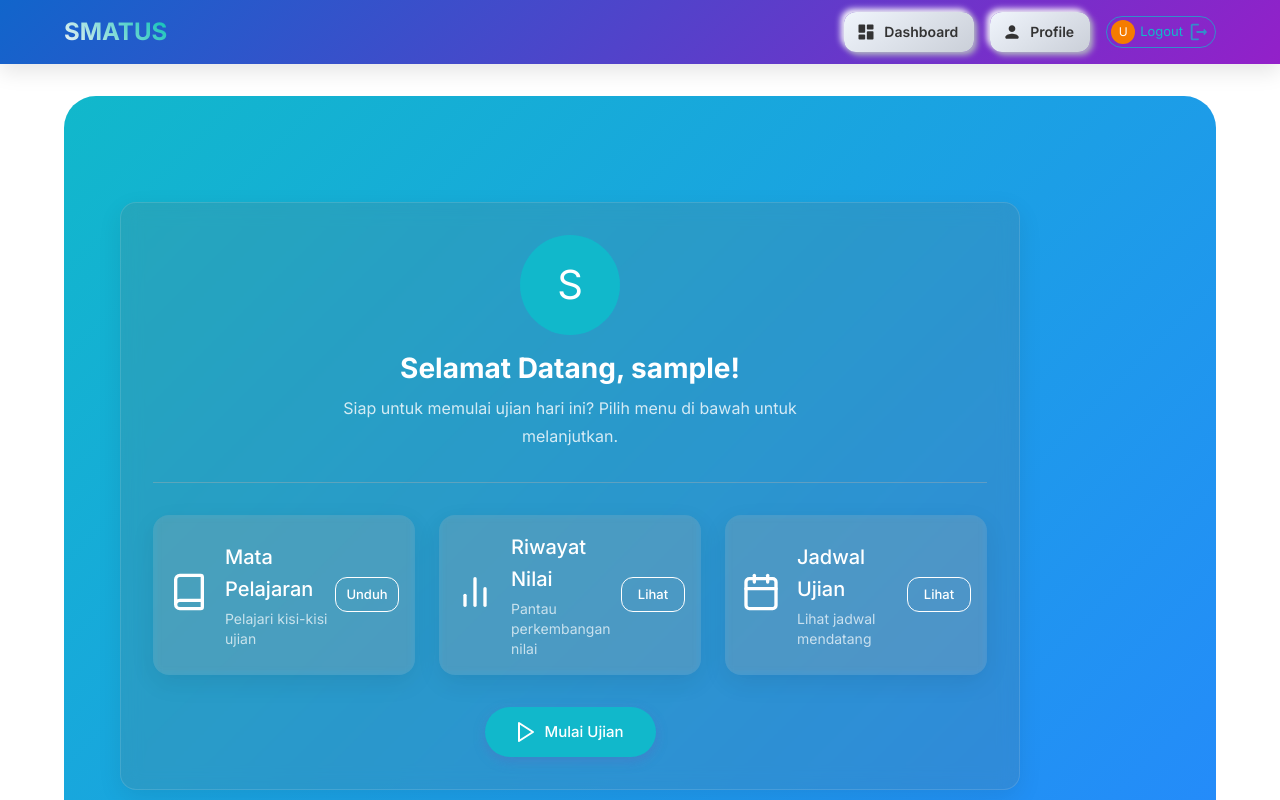
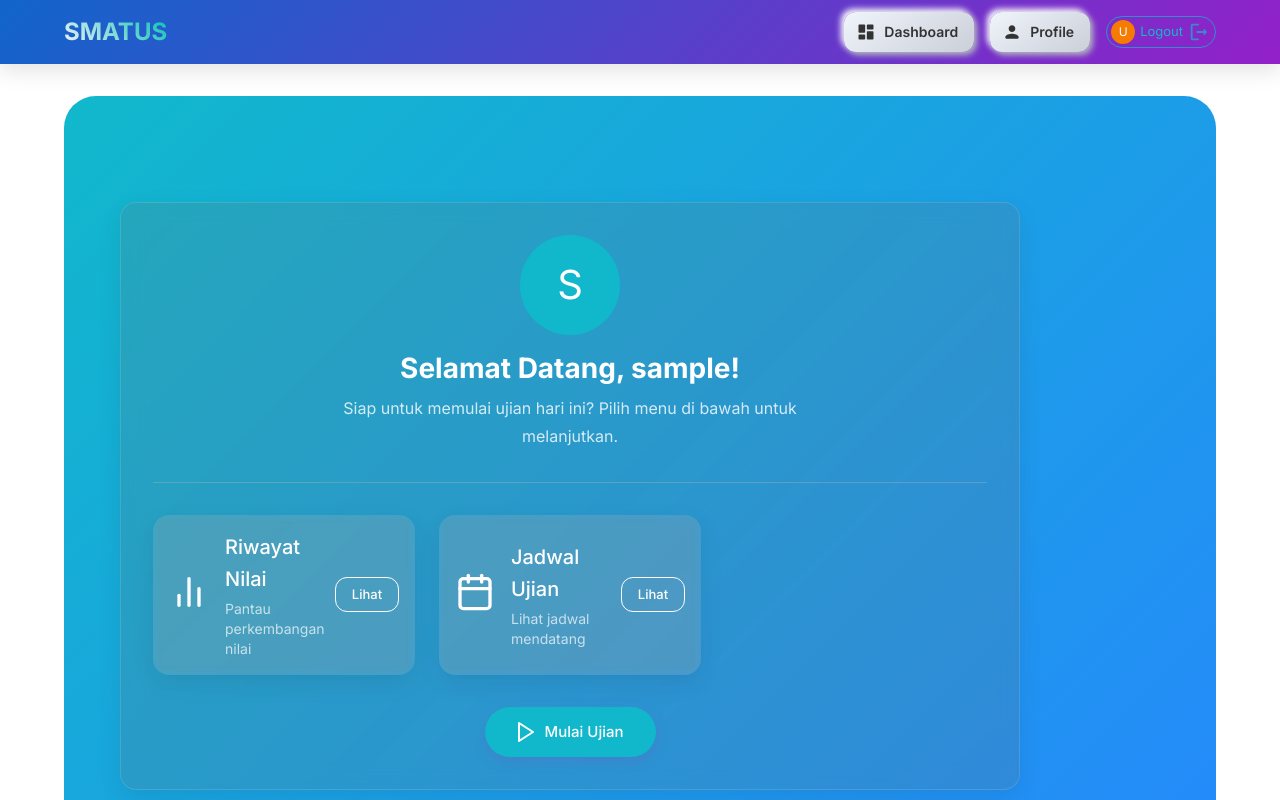
Before and after one commit to benjolbawang08/cbt-frontend, a React (Vite) app: page /dashboard in a window 1280 px wide. Shown: the top 800 px of the page. Built offline with nearby package versions, Linux system fonts and the light colour scheme; sample sign-in values are in the browser's storage.

Commit message:
delete kisi-kisi profile

```diff
--- a/src/pages/Dashboard.jsx
+++ b/src/pages/Dashboard.jsx
@@ -87,13 +87,13 @@ const Dashboard = () => {
   };
 
   const features = [
-    {
-      icon: <Book size={40} color="white" />,
-      title: "Mata Pelajaran",
-      description: "Pelajari kisi-kisi ujian",
-      action: "Unduh",
-      onClick: handleDownload,
-    },
+    // {
+    //   icon: <Book size={40} color="white" />,
+    //   title: "Mata Pelajaran",
+    //   description: "Pelajari kisi-kisi ujian",
+    //   action: "Unduh",
+    //   onClick: handleDownload,
+    // },
     {
       icon: <BarChart2 size={40} color="white" />,
       title: "Riwayat Nilai",
```
